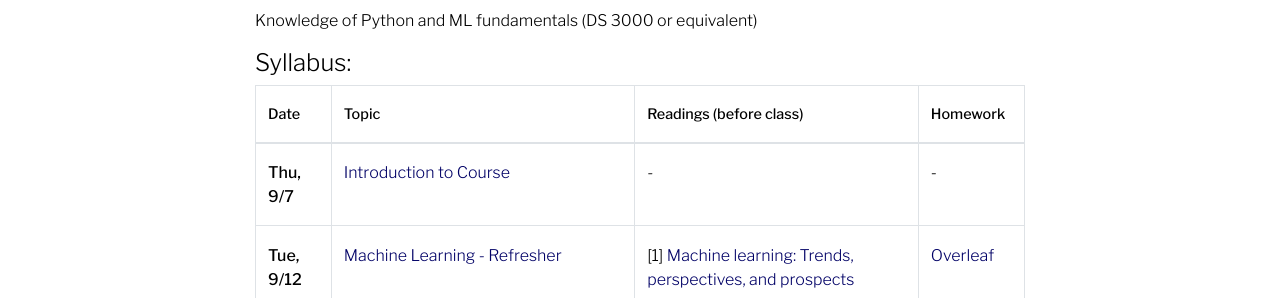
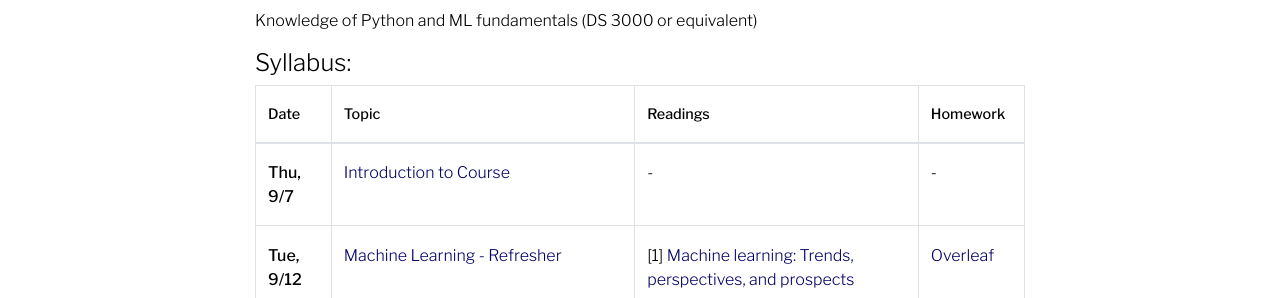
Before and after one commit to evijit/evijit.github.io, a Jekyll site: the page built from _pages/teaching.md, in a window 1280 px wide and 900 px high, scrolled down 487 px. Shown: the part 155-453 px from the top of the window. Built offline with Jekyll 4.4.1, drawn with Linux system fonts in a browser that asks for light colours; comment, search, counter and statistics services are not loaded; a style sheet for code colours, icons or effects is not loaded.

Commit message:
new material

```diff
--- a/_pages/teaching.md
+++ b/_pages/teaching.md
@@ -19,7 +19,7 @@ Knowledge of Python and ML fundamentals (DS 3000 or equivalent)
 #### Syllabus:
 
 {:class="table table-bordered"}
-| **Date** | **Topic** | **Readings (before class)** | **Homework**
+| **Date** | **Topic** | **Readings** | **Homework**
 |--|--|--|--|
 | **Thu, 9/7** | [Introduction to Course](https://evijit.io/materials/Lecture_1_Introduction.pdf) | - | - |
 | **Tue, 9/12** | [Machine Learning - Refresher](https://evijit.io/materials/Lecture_2_ Machine_Learning_Basics.pdf) | [1] [Machine learning: Trends, perspectives, and prospects](https://www.cs.cmu.edu/~tom/pubs/Science-ML-2015.pdf) |  [Overleaf](https://www.overleaf.com/read/ftxshfbpkxbk) |
```
